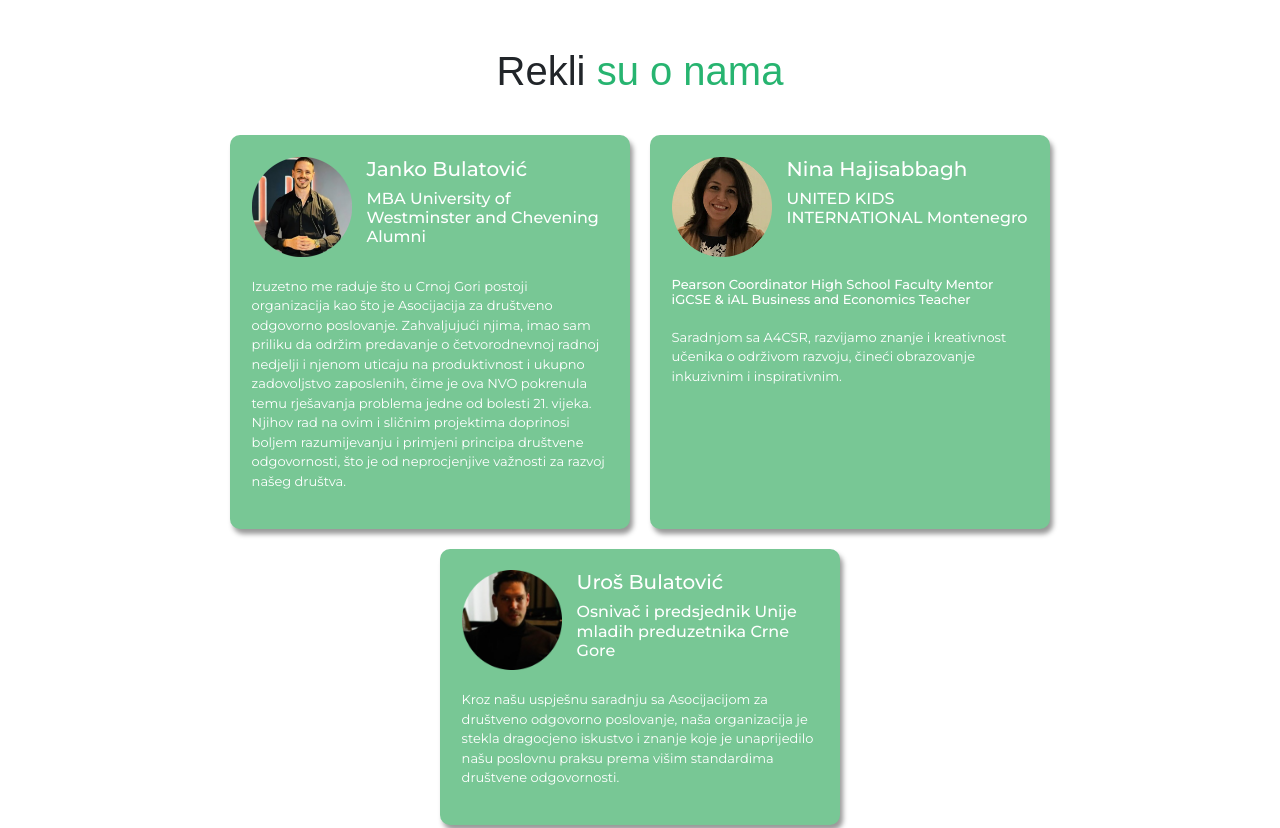
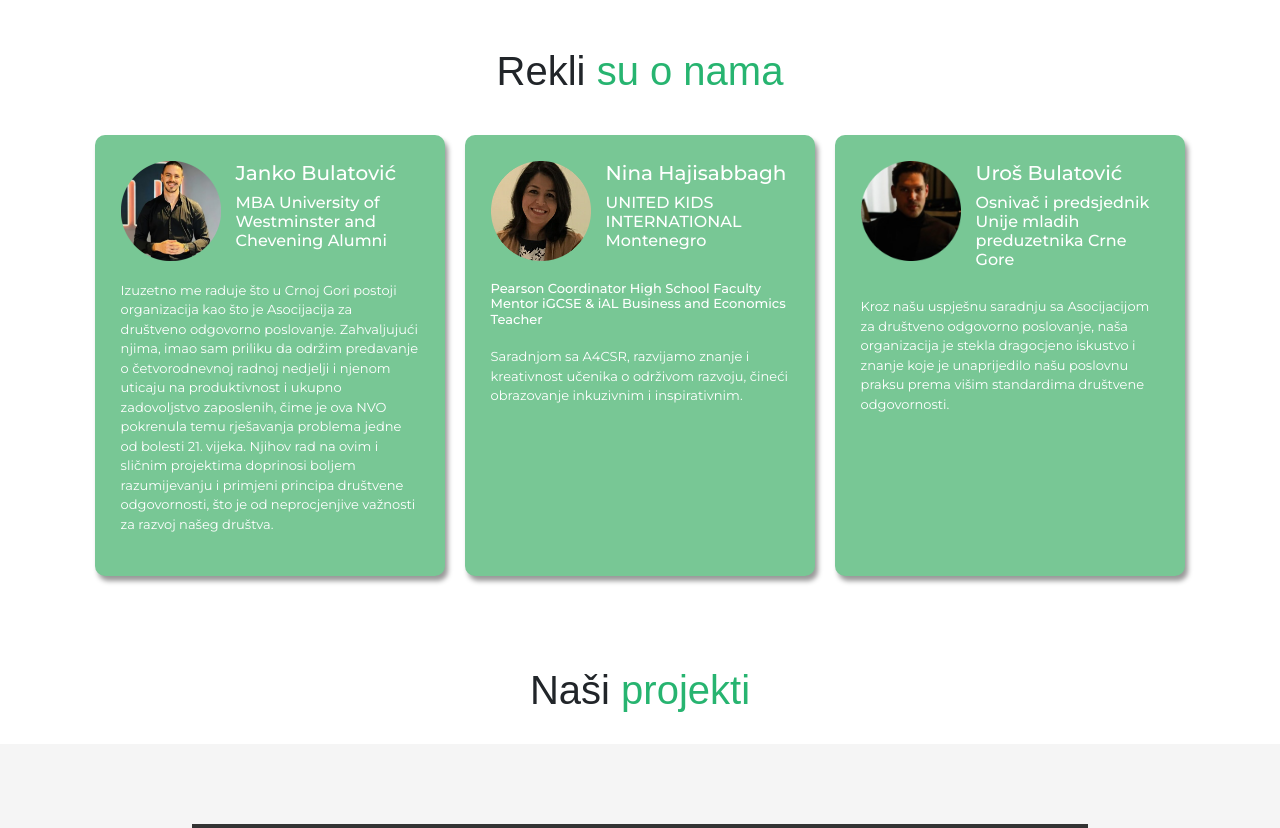
Before and after one commit to mmarakesh/a4csr, a React (Create React App) app: page / in a window 1280 px wide. Shown: the part 2040-2868 px from the top of the page. Built offline with nearby package versions, Linux system fonts and the light colour scheme; grey boxes are pictures that could not be loaded; a web font is replaced by a local one.

Commit message:
fixed bug Rekli

```diff
--- a/src/Components/Rekli/Rekli.css
+++ b/src/Components/Rekli/Rekli.css
@@ -34,8 +34,11 @@
     margin-top: 20px;
 }
 @media all and (max-width: 1280px) {
-.rekli-card {
-    width: 400px;
+    .rekli-all-card {
+        margin: 0px;
+    }
+    .rekli-card {
+    width: 350px;
 }
 }
 @media all and (max-width: 1024px) {
```
